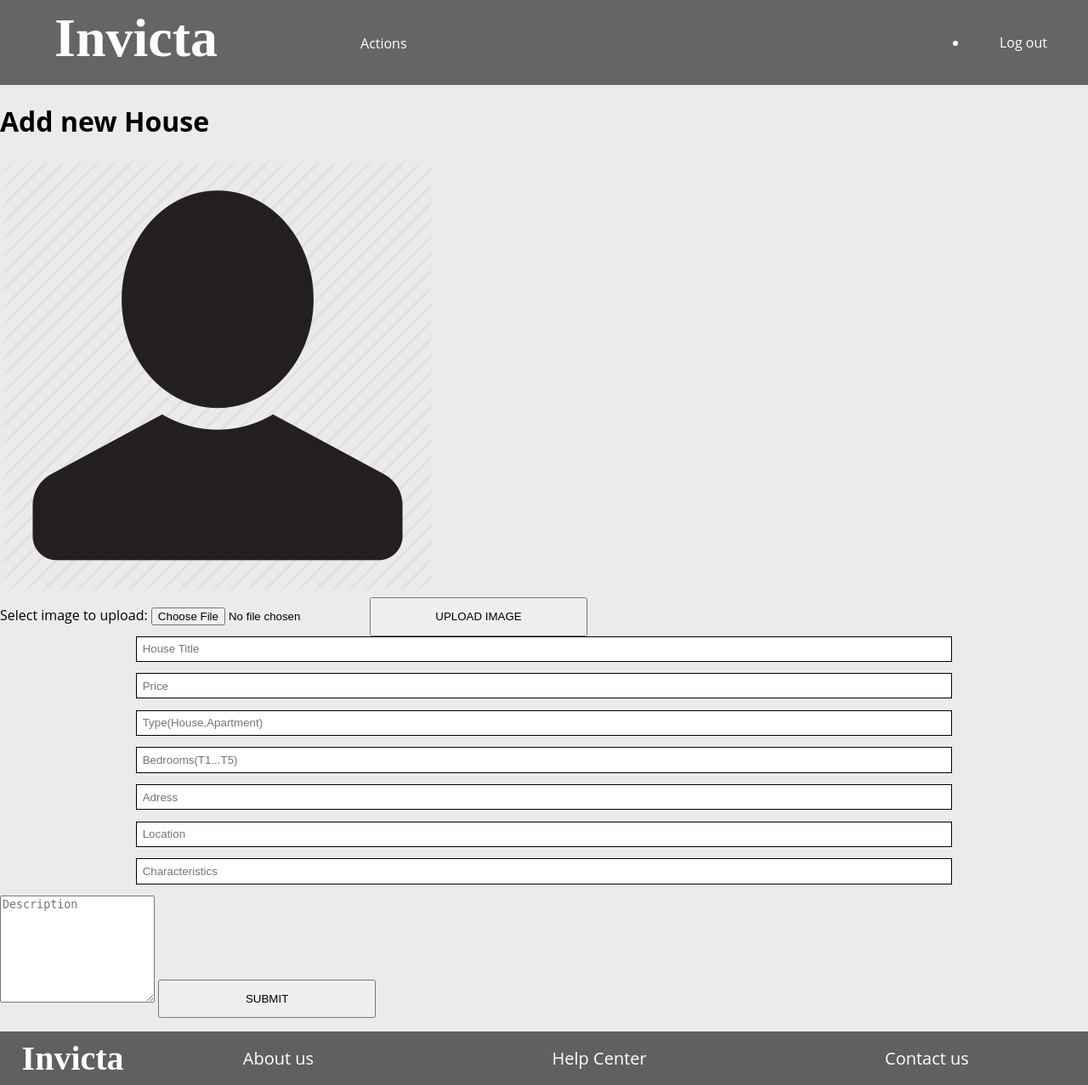
After one commit to tiago-falves/Real-Estate-Website, a PHP site: page /Imobiliaria/addHouse.php in a window 1280 px wide. The commit adds this page. Shown: the whole page at 85% size. Run offline with PHP 8.4, Linux system fonts and the light colour scheme; the visitor is signed in with stand-in values (Sample User, id 1); data comes from the database, SQL or seed files in the repository.

Commit message:
Added messages to Reservations and started creating add house oage

```diff
--- /dev/null
+++ b/Imobiliaria/addHouse.php
@@ -0,0 +1,75 @@
+<?php
+  include_once('../session/session.php');
+  include('../templates/common/Header.php');
+  include('../database/queries.php');
+
+
+
+
+  if(!isset($_SESSION['username'])){
+    die(header('Location: login.php'));
+  }
+
+  $profile =  getUserFromUserName($_SESSION['username']);
+
+
+
+  $housePicture = array("path" =>"noProfile.png");
+
+
+
+
+?>
+    <div id = "profile">
+      <header>
+            <h1>Add new House</h1>
+      </header>
+      <img src= '../Images/<?php echo $housePicture['path'];?>' alt="Casa"> <?php //echo $//housePicture; ?>
+      <section>
+          <!-- Mudar este form todo -->
+        <form action="../templates/user/upload.php" method="post" enctype="multipart/form-data">
+          Select image to upload:
+          <input type="hidden" name="username" value="<?php ?>">
+          <input type="file" name="fileToUpload" id="fileToUpload">
+          <input type="submit" value="Upload Image" name="submit">
+        </form>
+      </section>
+
+
+
+      <form method="post" action="../Actions/action_add_house.php">
+        <input type="text" name="title" placeholder="House Title">
+        <input type="text" name="price" placeholder="Price">
+        <input type="text" name="type" placeholder="Type(House,Apartment)">
+        <input type="text" name="bedrooms" placeholder="Bedrooms(T1...T5)">
+        <input type="text" name="adress" placeholder="Adress">
+        <input type="text" name="location" placeholder="Location">
+        <input type="text" name="characteristics" placeholder="Characteristics">
+        <!-- Se calhar aqui nas characteristics podia implementar se um menu dropdown em que so se pode escolher entre certas opçoes -->
+        <textarea name="description" rows="8" placeholder="Description"></textarea>
+        <input type="submit" value="Submit">
+    </form>
+    <section id="messages">
+      <?php $errors = getErrorMessages();foreach ($errors as $error) { ?>
+      <article class="error">
+        <p><?=$error?></p>
+      </article>
+      <?php } ?>
+      <?php $successes = getSuccessMessages();foreach ($successes as $success) { ?>
+      <article class="success">
+        <p><?=$success?></p>
+      </article>
+      <?php } clearMessages(); ?>
+  </section>
+    </div>
+<?php include('../templates/common/Footer.php');?>
+
+<!-- ONLY CHANGE IN DATABASE IF ALTERED -->
+<!-- $("form :input").change(function() {
+  $(this).closest('form').data('changed', true);
+});
+$('#mybutton').click(function() {
+  if($(this).closest('form').data('changed')) {
+     //do something
+  }
+}); -->
--- a/Imobiliaria/profile.php
+++ b/Imobiliaria/profile.php
@@ -52,7 +52,9 @@ $myReservations = getClientReservations($profile['id']);
             <header>
                 <h2>Houses of this user</h2>
             </header>
-            <?php draw_homes($homes);
+            <?php draw_homes($homes);?>
+            <button onclick="location.href = 'addHouse.php'" type="button">Add House</button>
+            <?php
             draw_reservations($reservationsMyHouses,false);
             draw_reservations($myReservations,true);
               ?>
--- a/templates/reservations.php
+++ b/templates/reservations.php
@@ -16,7 +16,7 @@ function draw_reservations($reservations,$myReservation){?>
 
 function draw_reservation($reservation,$myReservations){
     if($myReservations == false){
-        $username = getUsernameFromId($reservation['userID']);
+        $person = getUserFromId($reservation['userID']);
         $image  = getProfilePic($reservation['userID']);
     }
     else {
```
Also changed, not shown: templates/messages.php (added, +12 -0 lines), Actions/action_add_house.php (added), 1 other file.
